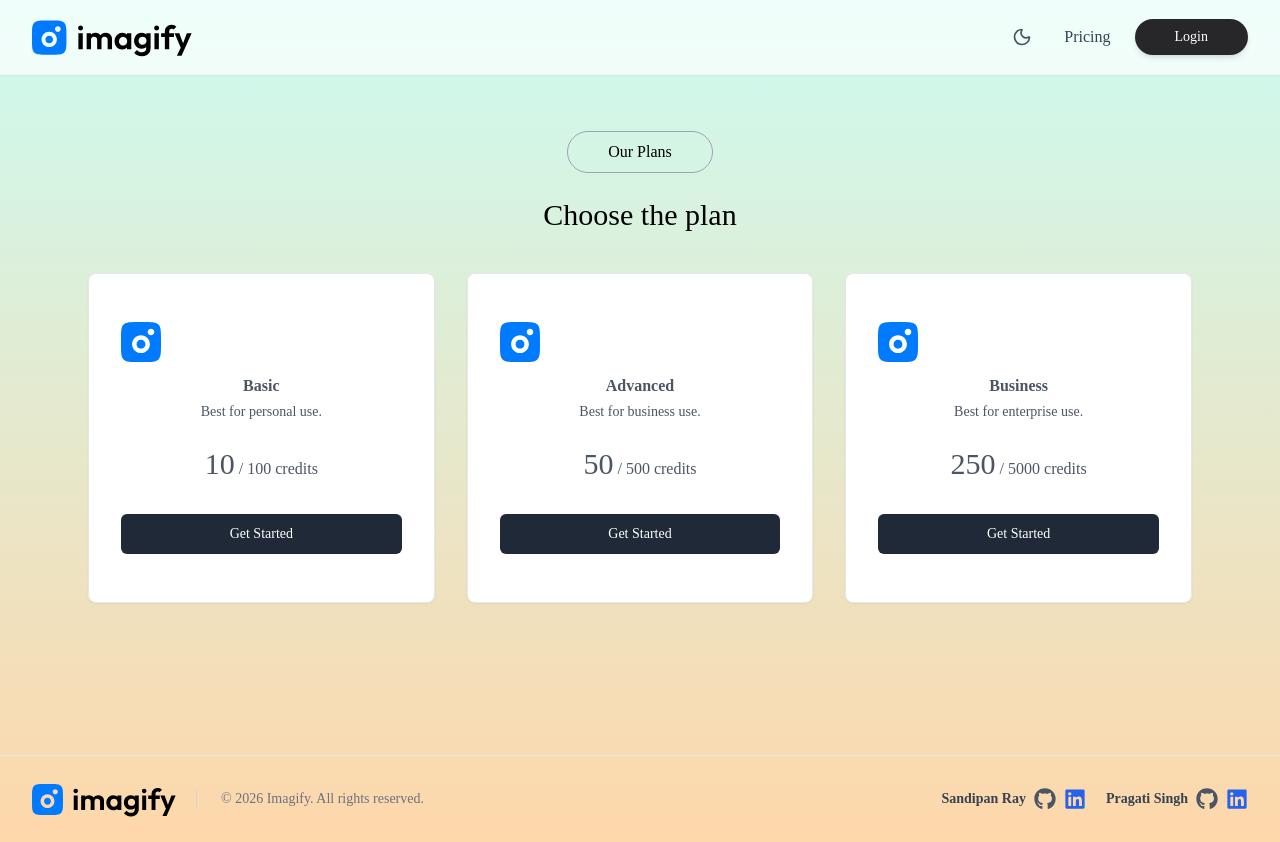
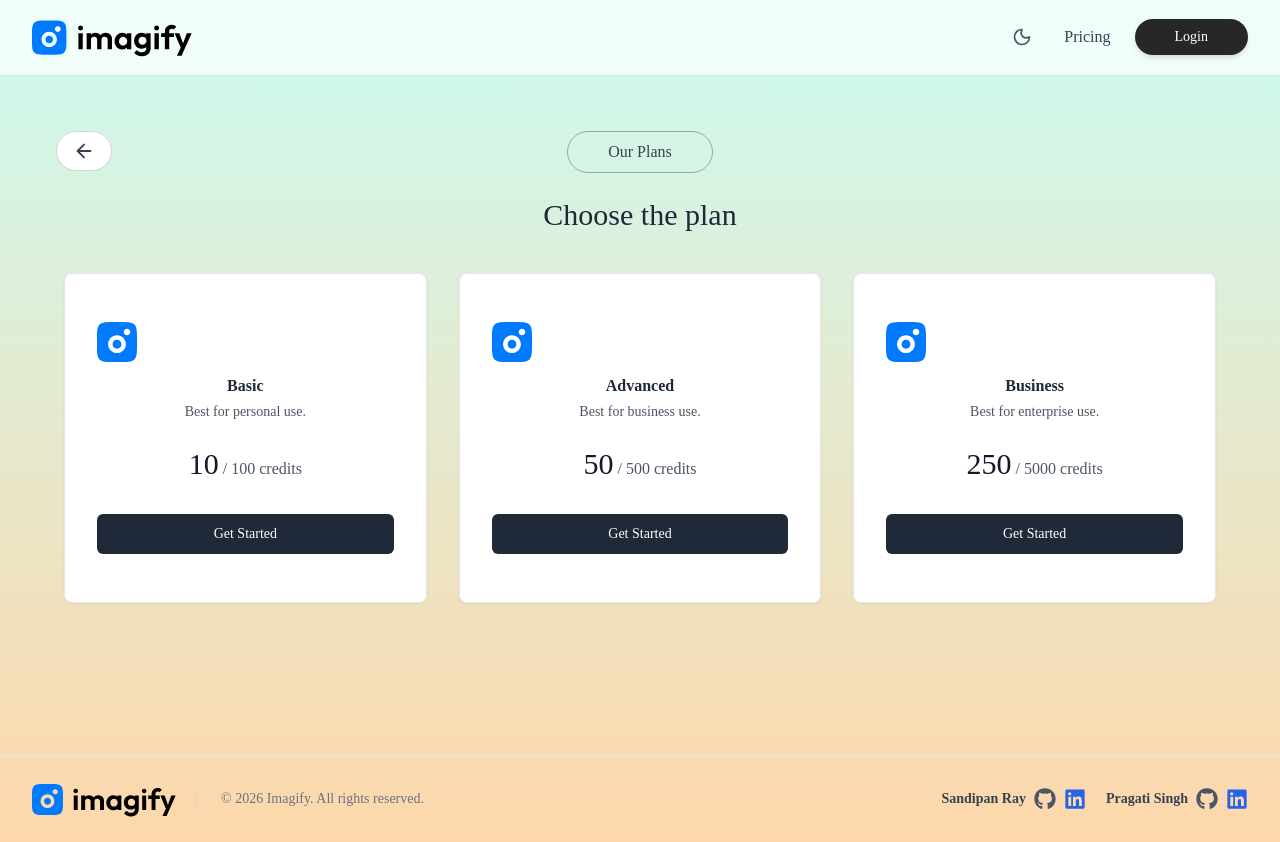
Before and after one commit to pragati956/Imagify, a React (Vite) app in the folder client/: page /buy in a window 1280 px wide. Built offline with nearby package versions, Linux system fonts and the light colour scheme; no server answers.

Commit message:
Cleaned the UI to adapt to dark theme

```diff
--- a/client/src/components/common/Footer.jsx
+++ b/client/src/components/common/Footer.jsx
@@ -7,26 +7,21 @@ const Footer = () => {
   return (
     <footer className="border-t border-gray-200 dark:border-gray-800 mt-4 transition-colors">
       <div className="max-w-7xl mx-auto px-6 lg:px-8 py-6 flex flex-col sm:flex-row items-center justify-center sm:justify-between gap-5">
-
         <Link
           to="/"
           onClick={() => window.scrollTo({ top: 0, behavior: "smooth" })}
         >
-          {/* Wrapping the logo in a dark mode pill so black text is visible */}
-          <div className="dark:bg-white dark:px-3 dark:py-1.5 dark:rounded-xl transition-all">
-              <img
-                src={assets.logo}
-                alt="Imagify Logo"
-                className="w-32 sm:w-36 hover:scale-105 transition-transform duration-300 cursor-pointer"
-              />
-          </div>
+          {/* Logo now blends into the theme instead of sitting in a boxed pill */}
+          <img
+            src={assets.logo}
+            alt="Imagify Logo"
+            className="w-32 sm:w-36 hover:scale-105 transition-transform duration-300 cursor-pointer dark:brightness-0 dark:invert"
+          />
         </Link>
 
-        {/* Updated borders and text for dark mode */}
         <p className="flex-1 sm:border-l border-gray-300 dark:border-gray-700 sm:pl-6 text-center sm:text-left text-sm text-gray-500 dark:text-gray-400 transition-colors">
           © {new Date().getFullYear()} Imagify. All rights reserved.
         </p>
-
         <div className="flex flex-col sm:flex-row gap-5">
           {/* Sandipan */}
           <div className="flex items-center gap-2">
@@ -52,7 +47,6 @@ const Footer = () => {
               <FaLinkedin size={22} />
             </a>
           </div>
-
           {/* Pragati */}
           <div className="flex items-center gap-2">
             <span className="text-sm font-semibold text-gray-700 dark:text-gray-300 transition-colors">
@@ -78,10 +72,8 @@ const Footer = () => {
             </a>
           </div>
         </div>
-
       </div>
     </footer>
   )
 }
-
 export default Footer;
--- a/client/src/components/common/Navbar.jsx
+++ b/client/src/components/common/Navbar.jsx
@@ -2,7 +2,7 @@ import React, { useContext, useState, useRef, useEffect } from "react";
 import { assets } from "../../assets/assets";
 import { Link, useNavigate } from "react-router-dom";
 import { AppContext } from "../../context/AppContext";
-import { Moon, Sun } from "lucide-react"; // <-- Add this import
+import { Moon, Sun } from "lucide-react";
 
 const Navbar = () => {
   const [open, setOpen] = useState(false);
@@ -10,6 +10,7 @@ const Navbar = () => {
 
   const { user, setShowLogin, logout, credit, theme, setTheme } = useContext(AppContext);
   const navigate = useNavigate();
+
   useEffect(() => {
     const handleClickOutside = (event) => {
       if (dropdownRef.current && !dropdownRef.current.contains(event.target)) {
@@ -27,19 +28,18 @@ const Navbar = () => {
   return (
     <header className="sticky top-0 z-50 bg-white/70 dark:bg-gray-900/80 backdrop-blur-xl shadow-sm border-b border-gray-100 dark:border-gray-800 transition-colors">
       <div className="max-w-7xl mx-auto px-6 lg:px-8 py-4 flex items-center justify-between">
-        {/* Logo */}
+        {/* Logo — no boxed pill, logo itself adapts to the theme */}
         <Link
           to="/"
           onClick={() => window.scrollTo({ top: 0, behavior: "smooth" })}
         >
-          <div className="dark:bg-white dark:px-3 dark:py-1.5 dark:rounded-xl transition-all">
           <img
             src={assets.logo}
             alt="Imagify Logo"
-            className="w-28 sm:w-32 lg:w-40 cursor-pointer hover:scale-105 transition-transform duration-300"
+            className="w-28 sm:w-32 lg:w-40 cursor-pointer hover:scale-105 transition-transform duration-300 dark:brightness-0 dark:invert"
           />
-          </div>
         </Link>
+
         {/* Right Section */}
         {user ? (
           <div className="flex items-center gap-3 sm:gap-5">
@@ -55,7 +55,7 @@ const Navbar = () => {
             {/* Credits */}
             <button
               onClick={() => navigate("/buy")}
-              className="flex items-center gap-2 bg-blue-200 px-4 sm:px-6 py-1.5 sm:py-3 rounded-full hover:scale-105 transition duration-300"
+              className="flex items-center gap-2 bg-blue-200 dark:bg-gray-800 text-gray-800 dark:text-gray-100 px-4 sm:px-6 py-1.5 sm:py-3 rounded-full hover:scale-105 transition duration-300"
             >
               <img
                 src={assets.credit_star}
@@ -71,9 +71,10 @@ const Navbar = () => {
             </button>
 
             {/* Username */}
-            <p className="hidden sm:block max-w-[120px] truncate">
+            <p className="hidden sm:block max-w-[120px] truncate text-gray-800 dark:text-gray-200 transition-colors">
               Hi, {user?.name || "User"}
             </p>
+
             {/* Profile Dropdown */}
             <div className="relative" ref={dropdownRef}>
               <img
@@ -92,7 +93,7 @@ const Navbar = () => {
                         navigate("/creations");
                         setOpen(false);
                       }}
-                      className="px-4 py-2 hover:bg-gray-100 dark:hover:bg-gray-700 cursor-pointer border-b dark:border-gray-700"
+                      className="px-4 py-2 hover:bg-gray-100 dark:hover:bg-gray-700 text-gray-700 dark:text-gray-200 cursor-pointer border-b dark:border-gray-700 transition-colors"
                     >
                       My Creations
                     </li>
@@ -102,7 +103,7 @@ const Navbar = () => {
                         logout();
                         setOpen(false);
                       }}
-                      className="px-4 py-2 hover:bg-gray-100 dark:hover:bg-gray-700 cursor-pointer"
+                      className="px-4 py-2 hover:bg-gray-100 dark:hover:bg-gray-700 text-gray-700 dark:text-gray-200 cursor-pointer transition-colors"
                     >
                       Logout
                     </li>
@@ -132,7 +133,7 @@ const Navbar = () => {
 
             <button
               onClick={() => setShowLogin(true)}
-              className="bg-zinc-800 text-white px-7 py-2 sm:px-10 text-sm rounded-full hover:scale-105 transition-all duration-300 shadow-md active:scale-95"
+              className="bg-zinc-800 dark:bg-zinc-100 text-white dark:text-zinc-900 px-7 py-2 sm:px-10 text-sm rounded-full hover:scale-105 transition-all duration-300 shadow-md active:scale-95"
             >
               Login
             </button>
--- a/client/src/components/home/Steps.jsx
+++ b/client/src/components/home/Steps.jsx
@@ -28,7 +28,7 @@ font-bold  mb-2">
         How it works
       </h1>
 
-      <p className="text-lg text-gray-600">
+      <p className="text-lg text-gray-500 dark:text-gray-400 transition-colors">
         Transform Words Into Stunning Images
       </p>
 
--- a/client/src/pages/BuyCredit.jsx
+++ b/client/src/pages/BuyCredit.jsx
@@ -3,6 +3,7 @@ import { assets, plans } from "../assets/assets";
 import { AppContext } from '../context/AppContext'
 import { motion as Motion } from "motion/react"
 import { useNavigate } from 'react-router-dom';
+import { ArrowLeft } from 'lucide-react';
 import axios from 'axios';
 import { toast } from 'react-toastify';
 
@@ -21,25 +22,21 @@ const BuyCredit = () => {
       receipt: order.receipt,
       handler: async (response) => {
         try {
-          const {data}=await axios.post(backendUrl+ '/api/user/verify-payment', response, {headers:{token}})
-          if(data.success){
+          const { data } = await axios.post(backendUrl + '/api/user/verify-payment', response, { headers: { token } })
+          if (data.success) {
             loadCredits();
             navigate('/')
             toast.success('Credit Added')
           }
-
         } catch (error) {
           toast.error(error.message)
-
         }
-
       }
     }
     if (!window.Razorpay) {
-    toast.error("Razorpay SDK failed to load");
-    return;
-}
-
+      toast.error("Razorpay SDK failed to load");
+      return;
+    }
     const rzp = new window.Razorpay(options)
     rzp.open()
   }
@@ -50,17 +47,14 @@ const BuyCredit = () => {
         setShowLogin(true)
         return
       }
-
       const { data } = await axios.post(
         backendUrl + '/api/user/pay-razor',
         { planId },
         { headers: { token } }
       )
-
       if (data.success) {
         initPay(data.order)
       }
-
     } catch (error) {
       toast.error(error.message)
     }
@@ -72,44 +66,44 @@ const BuyCredit = () => {
       transition={{ duration: 1 }}
       whileInView={{ opacity: 1, y: 0 }}
       viewport={{ once: true }}
-      className="min-h-[80vh] text-center pt-14 mb-10"
+      className="min-h-[80vh] text-center pt-14 mb-10 px-6 relative"
     >
+      {/* Back Button */}
+      <button
+        onClick={() => navigate(-1)}
+        className="absolute left-6 top-14 flex items-center gap-1.5 text-sm font-medium text-gray-600 dark:text-gray-300 hover:text-gray-900 dark:hover:text-white bg-white dark:bg-gray-800 border border-gray-300 dark:border-gray-700 rounded-full px-4 py-2 hover:scale-105 transition-all duration-300"
+      >
+        <ArrowLeft className="text-gray-700 dark:text-gray-300" size={22} />
+      </button>
 
-      <button className="border border-gray-400 px-10 py-2 rounded-full mb-6">
+      <button className="border border-gray-400 dark:border-gray-600 text-gray-700 dark:text-gray-300 px-10 py-2 rounded-full mb-6 transition-colors">
         Our Plans
       </button>
-
-      <h1 className="text-3xl font-medium mb-10">
+      <h1 className="text-3xl font-medium mb-10 text-gray-800 dark:text-gray-100 transition-colors">
         Choose the plan
       </h1>
-
-      <div className="grid grid-cols-1 sm:grid-cols-2 lg:grid-cols-3 gap-8 max-w-6xl mx-auto px-6">
+      <div className="grid grid-cols-1 sm:grid-cols-2 lg:grid-cols-3 gap-8 max-w-6xl mx-auto">
         {plans.map((item, index) => (
           <div
             key={index}
-            className="bg-white drop-shadow-sm border rounded-lg py-12 px-8 text-gray-600 hover:scale-105 transition-all duration-500"
+            className="bg-white dark:bg-gray-800 drop-shadow-sm border border-gray-200 dark:border-gray-700 rounded-lg py-12 px-8 text-gray-600 dark:text-gray-300 hover:scale-105 transition-all duration-500"
           >
-            <img width={40} src={assets.logo_icon} alt="" />
-
-            <p className="mt-3 mb-1 font-semibold">{item.id}</p>
+            <img width={40} src={assets.logo_icon} alt="" className="dark:brightness-0 dark:invert" />
+            <p className="mt-3 mb-1 font-semibold text-gray-800 dark:text-gray-100 transition-colors">{item.id}</p>
             <p className="text-sm">{item.desc}</p>
-
             <p className="mt-6">
-              <span className="text-3xl font-medium">{item.price}</span> / {item.credits} credits
+              <span className="text-3xl font-medium text-gray-900 dark:text-white transition-colors">{item.price}</span> / {item.credits} credits
             </p>
-
             <button
               onClick={() => paymentRazorpay(item.id)}
-              className="w-full bg-gray-800 text-white mt-8 text-sm rounded-md py-2.5 min-w-52"
+              className="w-full bg-gray-800 dark:bg-gray-100 text-white dark:text-gray-900 mt-8 text-sm rounded-md py-2.5 min-w-52 hover:scale-105 transition-all duration-300"
             >
               {user ? 'Purchase' : 'Get Started'}
             </button>
           </div>
         ))}
       </div>
-
     </Motion.div>
   )
 }
-
-export default BuyCredit
+export default BuyCredit;
```
